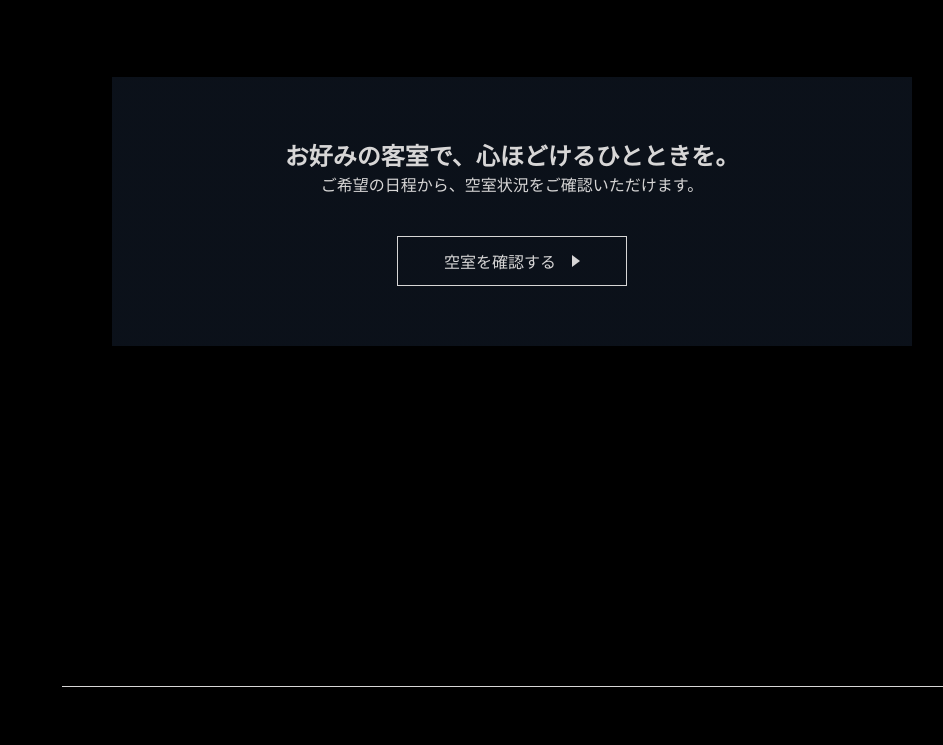
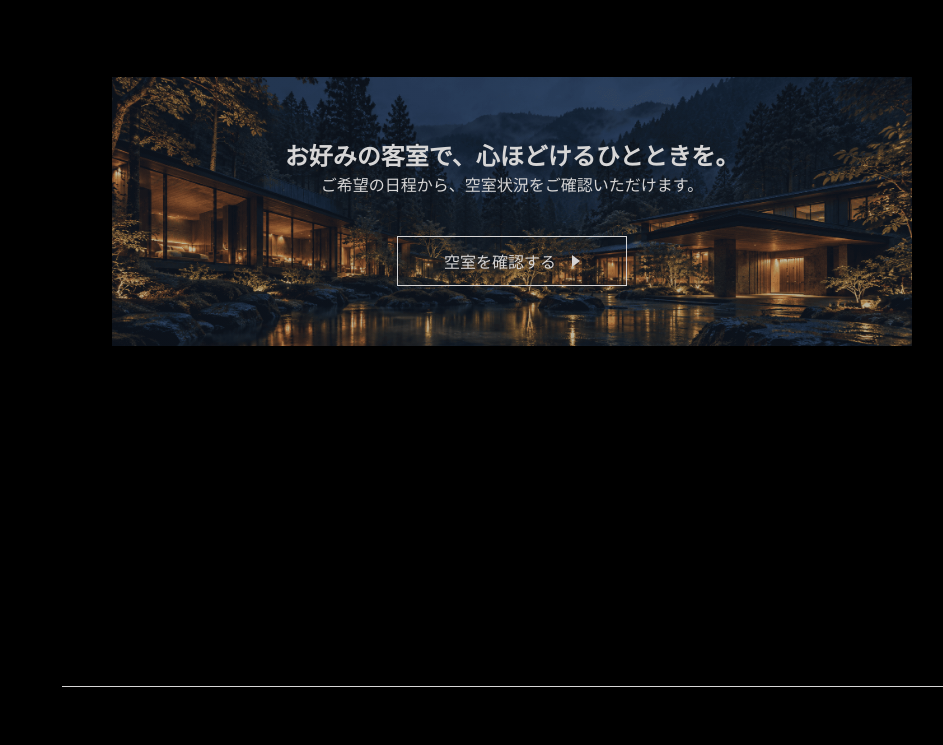
Before and after one commit to yumikobajo1-dotcom/hotel-morino, a plain HTML site: page room.html in a window 1280 px wide. Shown: the part 3538-4283 px from the top of the page, without its empty margins (128-1071 px from the left). Drawn offline with nearby package versions, Linux system fonts and the light colour scheme; some packages are replaced by stand-ins of ours.

Commit message:
Add files via upload

```diff
--- a/css/room.css
+++ b/css/room.css
@@ -165,7 +165,7 @@
 .reservation-banner {
     background-image:
         linear-gradient(rgba(37, 56, 85, 0.3), rgba(37, 56, 85, 0.3)),
-        url("../img/pc_room-page-images/morino-night-hotel-cta.png");
+        url("../img/morino-night-hotel-cta.png");
     background-size: cover;
     background-position: center;
     background-repeat: no-repeat;
@@ -193,117 +193,146 @@
     .room-images {
         overflow: hidden;
     }
+
     .room-content {
         padding-inline: 24px;
     }
+
     .room-reserve-btn a {
         padding-inline: 10px;
         gap: 8px;
     }
+
     .room-reserve-btn p {
         font-size: 14px;
     }
 }
 
 @media screen and (max-width: 767px) {
+
     .room-item,
     .room-item.list-left {
         flex-direction: column;
         align-items: stretch;
         margin-bottom: 64px;
     }
+
     .room-images {
         width: 100%;
         padding-right: 36px;
         overflow: hidden;
     }
+
     .room-images .slick-list {
         margin: 0;
         overflow: visible;
     }
+
     .room-images .slick-slide {
         margin: 0 24px 0 0;
     }
+
     .room-images picture,
     .room-images img {
         display: block;
         width: 100%;
     }
+
     .room-content {
         width: 100%;
         padding: 32px 40px 0;
     }
+
     .room-title {
         margin-bottom: 20px;
         font-size: 20px;
     }
+
     .room-info {
         margin-bottom: 28px;
         font-size: 14px;
         line-height: 1.8;
     }
+
     .room-info dt {
         width: 22%;
     }
+
     .room-info dd {
         width: 78%;
     }
+
     .room-reserve-btn p {
         font-size: 14px;
     }
+
     .room-reserve-btn a {
         padding: 12px;
     }
+
     .room-description {
         margin-top: 28px;
         font-size: 14px;
         line-height: 1.9;
     }
-    .room-list + .section-heading {
+
+    .room-list+.section-heading {
         margin-bottom: 32px;
     }
-    .room-list + .section-heading .section-heading-en {
+
+    .room-list+.section-heading .section-heading-en {
         max-width: 270px;
         margin: 0 auto;
     }
+
     .amenities-photo {
         display: block;
         margin-bottom: 52px;
     }
+
     .amenities-photo img {
         display: block;
         width: 100%;
     }
+
     .amenities-list_01,
     .amenities-list_02 {
         flex-direction: column;
     }
+
     .amenities-list-left,
     .amenities-list-right {
         width: 100%;
     }
+
     .amenities {
         font-size: 14px;
     }
+
     .amenities .icon {
         width: 34px;
     }
+
     .amenities .icon img {
         width: 18px;
         height: 18px;
     }
+
     .amenities .icon::after {
         height: 16px;
         margin-left: 8px;
     }
+
     .amenities .list-name {
         width: calc(100% - 34px);
     }
+
     .amenities-toggle {
         margin-top: 16px;
         padding: 12px 16px;
         font-size: 14px;
     }
+
     .reservation-banner {
         width: calc(100% - 80px);
         min-height: 360px;
@@ -313,20 +342,24 @@
             linear-gradient(rgba(37, 56, 85, 0.3), rgba(37, 56, 85, 0.3)),
             url("../img/sp_room_page_images/12morino_night-hotel_cta_sp.png");
     }
+
     .reservation-banner-title {
         font-size: 18px;
         line-height: 1.7;
     }
+
     .reservation-banner-text {
         margin: 20px 0 32px;
         font-size: 13px;
         line-height: 1.8;
     }
+
     .reservation-banner .reserve-btn a {
         width: 100%;
         gap: 12px;
         padding-inline: 8px;
     }
+
     .reservation-banner .reserve-btn p {
         font-size: 13px;
     }
```
Also changed, not shown: css/common.css (line endings or trailing spaces).
